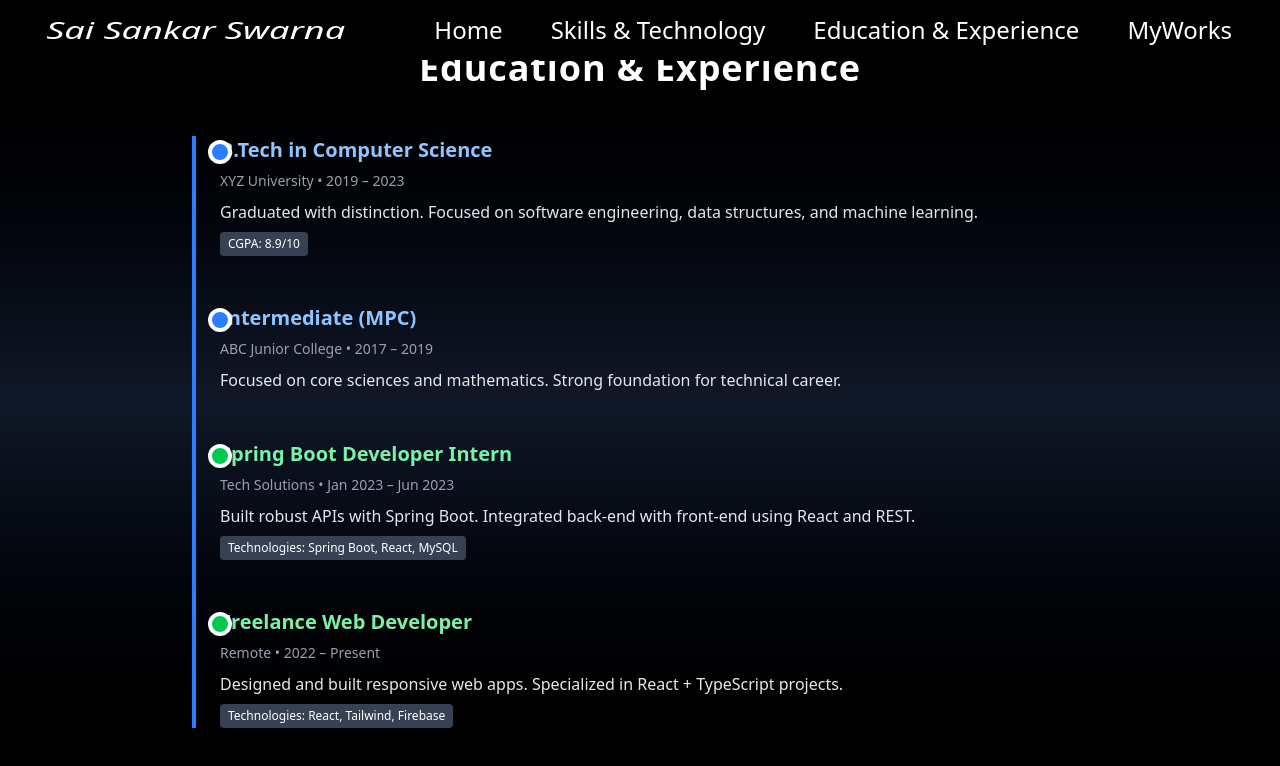
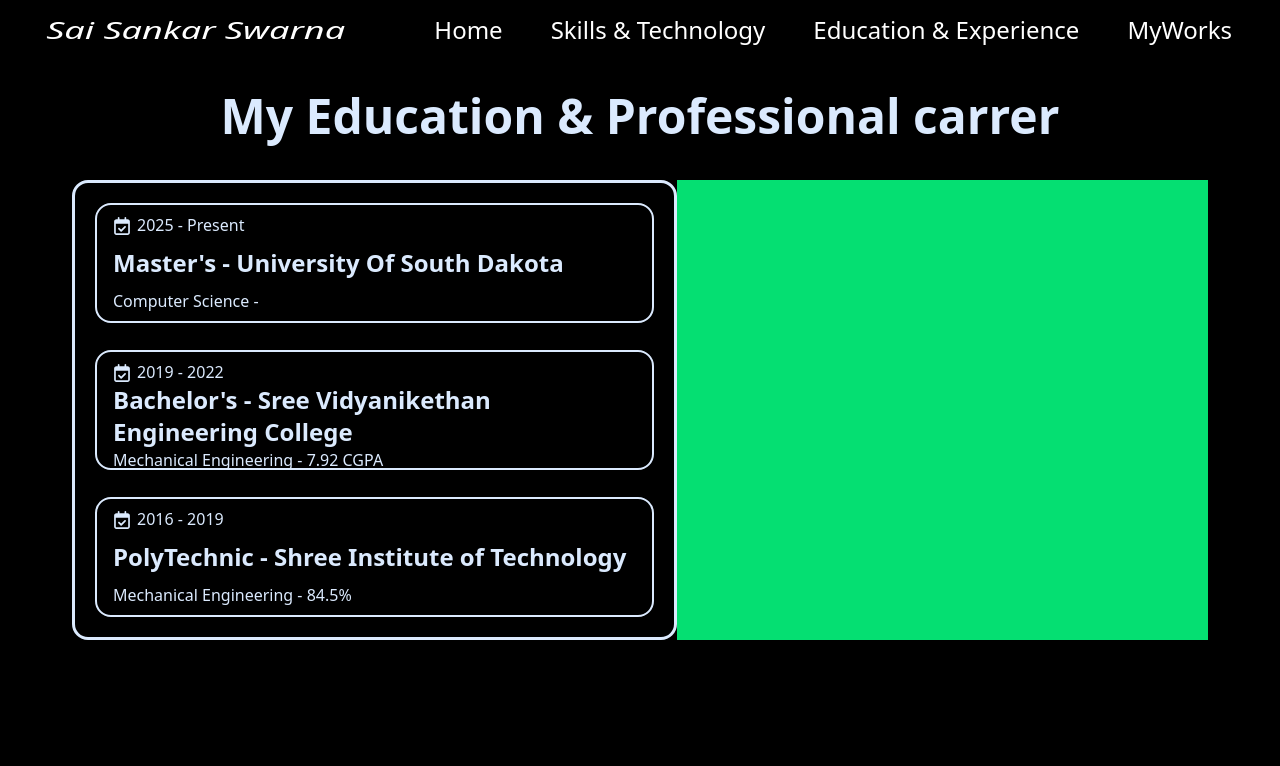
Before and after one commit to Swarna7414/WebPortfolio, a React (Vite) app: page /educationandexperience in a window 1280 px wide. Shown: the top 766 px of the page. Built offline with nearby package versions, Linux system fonts and the light colour scheme.

Commit message:
Added Education Content

```diff
--- a/src/Routw/EandE.tsx
+++ b/src/Routw/EandE.tsx
@@ -1,52 +1,54 @@
 import React from "react";
+import { FaRegCalendarCheck } from "react-icons/fa6";
 
-const EandE: React.FC = () => {
-  return (
-    <div className="min-h-screen bg-gradient-to-b from-black via-gray-900 to-black text-white px-6 py-12">
-      <h1 className="text-4xl font-extrabold text-center mb-12 tracking-wide">Education & Experience</h1>
+const EandE:React.FC=()=>{
+  return(
+    <section className="min-h-screen bg-black text-blue-100 px-18 py-10">
+      <div className="flex justify-center mt-13 mb-10">
+        <h1 className="text-3xl md:text-5xl font-bold text-center">
+          My Education & Professional carrer
+        </h1>
+      </div>
+      {/**Education Content */}
+      <div className="flex flex-row items-center justify-between ">
+        <div className="border-3 border-b-blue-100 rounded-2xl w-180 h-115 flex flex-col px-5 py-5 justify-between hover:border-blue-300 duration-300">
 
-      <div className="max-w-4xl mx-auto relative border-l-4 border-blue-500 pl-6">
-
-        {/* Education */}
-        <div className="mb-12 relative">
-          <div className="absolute -left-3 top-1 w-6 h-6 bg-blue-500 rounded-full border-4 border-white"></div>
-          <h2 className="text-xl font-semibold text-blue-300 mb-1">B.Tech in Computer Science</h2>
-          <span className="text-sm text-gray-400">XYZ University • 2019 – 2023</span>
-          <p className="mt-2 text-gray-200">Graduated with distinction. Focused on software engineering, data structures, and machine learning.</p>
-          <span className="inline-block mt-2 text-xs bg-gray-700 px-2 py-1 rounded">CGPA: 8.9/10</span>
+        <div className="flex flex-col space-x-2 border-2 rounded-2xl py-2 px-4 w-full h-30 justify-between hover:border-blue-500 hover:shadow-lg hover:shadow-blue-500/50 transition duration-300 cursor-none group">
+          <div className="flex flex-row text-md">
+            <FaRegCalendarCheck className="text-lg mt-1 transition-colors duration-300 group-hover:text-blue-400" />
+            <span className="px-1.5">2025 - Present</span>
+          </div>
+          <h1 className="text-2xl font-extrabold">Master's - University Of South Dakota</h1>
+          <p>Computer Science - </p>
         </div>
 
-        <div className="mb-12 relative">
-          <div className="absolute -left-3 top-1 w-6 h-6 bg-blue-500 rounded-full border-4 border-white"></div>
-          <h2 className="text-xl font-semibold text-blue-300 mb-1">Intermediate (MPC)</h2>
-          <span className="text-sm text-gray-400">ABC Junior College • 2017 – 2019</span>
-          <p className="mt-2 text-gray-200">Focused on core sciences and mathematics. Strong foundation for technical career.</p>
+
+        <div className="flex flex-col space-x-2 border-2 rounded-2xl py-2 px-4 w-full h-30 justify-between hover:border-blue-700 hover:shadow-lg hover:shadow-blue-700/50 transition duration-300 cursor-none group">
+          <div className="flex flex-row text-md">
+            <FaRegCalendarCheck className="text-lg mt-1 transition-colors duration-300 group-hover:text-blue-400" />
+            <span className="px-1.5">2019 - 2022</span>
+          </div>
+          <h1 className="text-2xl font-extrabold">Bachelor's  - Sree Vidyanikethan Engineering College</h1>
+          <p>Mechanical Engineering - 7.92 CGPA</p>
         </div>
 
-        {/* Experience */}
-        <div className="mb-12 relative">
-          <div className="absolute -left-3 top-1 w-6 h-6 bg-green-500 rounded-full border-4 border-white"></div>
-          <h2 className="text-xl font-semibold text-green-300 mb-1">Spring Boot Developer Intern</h2>
-          <span className="text-sm text-gray-400">Tech Solutions • Jan 2023 – Jun 2023</span>
-          <p className="mt-2 text-gray-200">
-            Built robust APIs with Spring Boot. Integrated back-end with front-end using React and REST.
-          </p>
-          <span className="inline-block mt-2 text-xs bg-gray-700 px-2 py-1 rounded">Technologies: Spring Boot, React, MySQL</span>
+
+        <div className="flex flex-col space-x-2 border-2 rounded-2xl py-2 px-4 w-full h-30 justify-between hover:border-blue-900 hover:shadow-lg hover:shadow-blue-900/50 transition duration-300 cursor-none group">
+          <div className="flex flex-row text-md">
+            <FaRegCalendarCheck className="text-lg mt-1 transition-colors duration-300 group-hover:text-blue-400" />
+            <span className="px-1.5">2016 - 2019</span>
+          </div>
+          <h1 className="text-2xl font-extrabold">PolyTechnic  - Shree Institute of Technology</h1>
+          <p>Mechanical Engineering - 84.5%</p>
         </div>
 
-        <div className="relative">
-          <div className="absolute -left-3 top-1 w-6 h-6 bg-green-500 rounded-full border-4 border-white"></div>
-          <h2 className="text-xl font-semibold text-green-300 mb-1">Freelance Web Developer</h2>
-          <span className="text-sm text-gray-400">Remote • 2022 – Present</span>
-          <p className="mt-2 text-gray-200">
-            Designed and built responsive web apps. Specialized in React + TypeScript projects.
-          </p>
-          <span className="inline-block mt-2 text-xs bg-gray-700 px-2 py-1 rounded">Technologies: React, Tailwind, Firebase</span>
         </div>
+        {/** Experience content */}
+        <div className="bg-green-400 w-160 h-115">
 
+        </div>
       </div>
-    </div>
+    </section>
   );
-};
-
+}
 export default EandE;
--- /dev/null
+++ b/src/Routw/MyWorks.tsx
@@ -0,0 +1,10 @@
+import React from "react";
+
+const MyWorks:React.FC=()=>{
+    return(
+        <div>
+            <h1>My Works</h1>
+        </div>
+    );
+}
+export default MyWorks;
--- a/src/Routw/SandT.tsx
+++ b/src/Routw/SandT.tsx
@@ -13,7 +13,7 @@ const Technologies = [
 
 const SandT: React.FC = () => {
   return (
-    <section className="min-h-screen bg-black text-white py-10 px-4 md:px-10">
+    <section className="min-h-screen bg-black text-blue-100 py-10 px-4 md:px-10">
       <div className="flex justify-center mt-13">
         <h1 className="text-3xl md:text-5xl font-bold text-center">My Skills & Technologies</h1>
       </div>
```
Also changed, not shown: src/Styles/Styles.css (line endings or trailing spaces).
